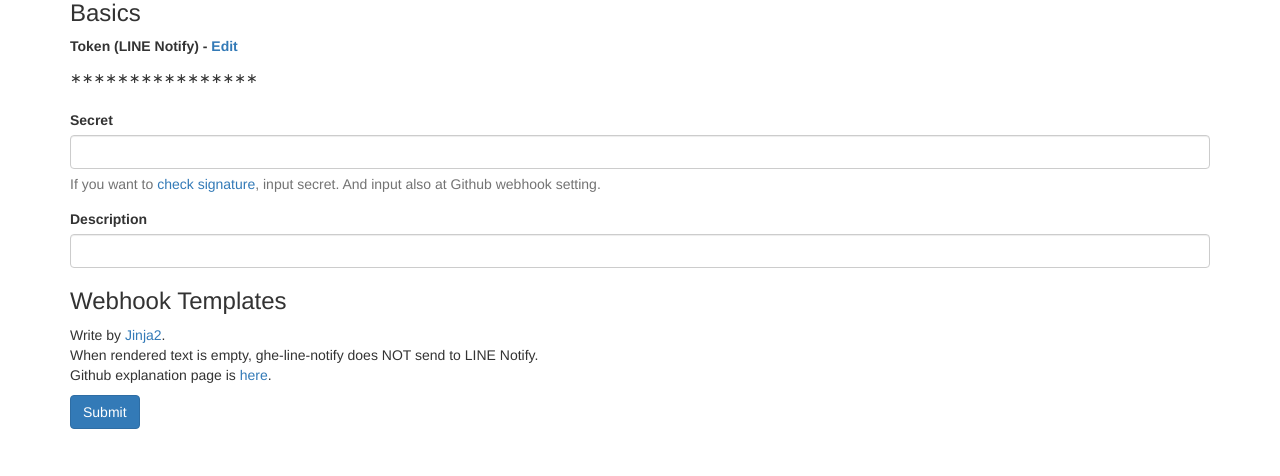
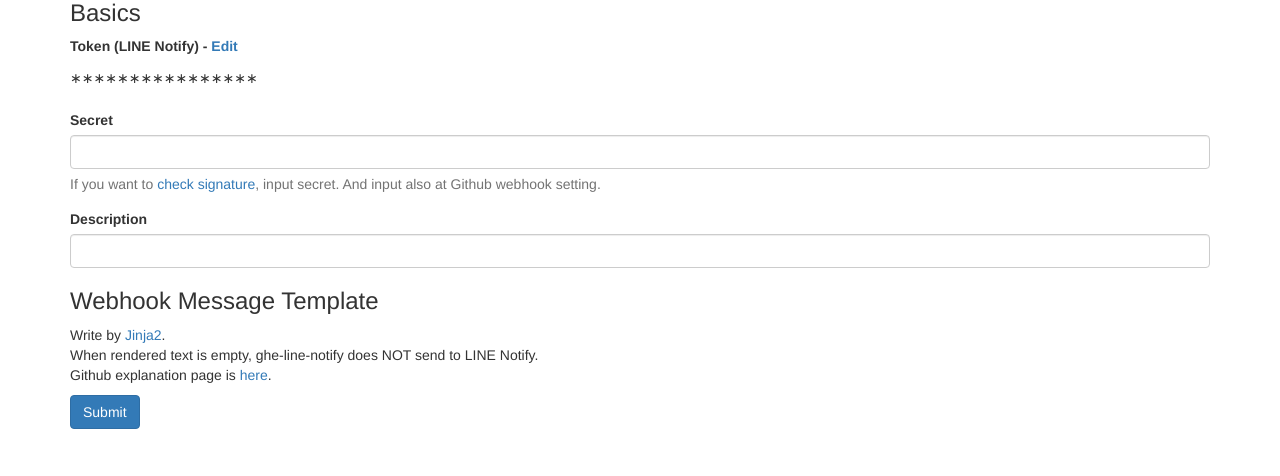
Before and after one commit to be-hase/ghe-line-notify, a Flask app: template app/templates/token_form.html in a window 1280 px wide. Shown: the part 174-650 px from the top of the page. Run offline with Flask 2, Linux system fonts and the light colour scheme; the template is opened without the code that fills it, so the values that code supplies are empty; some libraries are stand-ins or nearby versions.

Commit message:
Update token_form.html

```diff
--- a/app/templates/token_form.html
+++ b/app/templates/token_form.html
@@ -76,7 +76,7 @@
       <input type="text" name="description" value="{{ description }}" class="form-control" required maxlength="255">
     </div>
 
-    <h3>Webhook Templates</h3>
+    <h3>Webhook Message Template</h3>
     <p>
       Write by <a href="http://jinja.pocoo.org/docs/dev/" target="_blank">Jinja2</a>.<br>
       When rendered text is empty, ghe-line-notify does NOT send to LINE Notify.<br>
```
